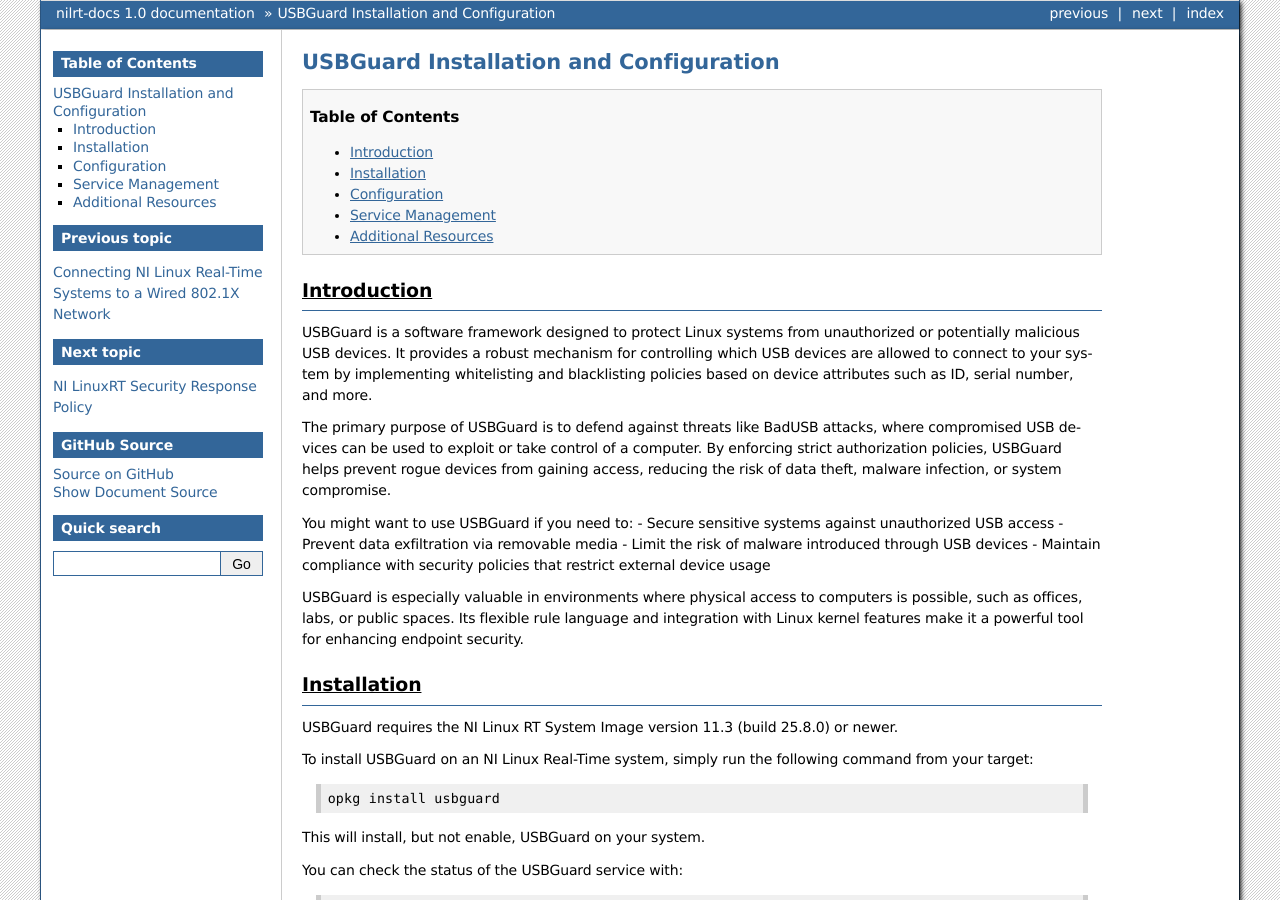
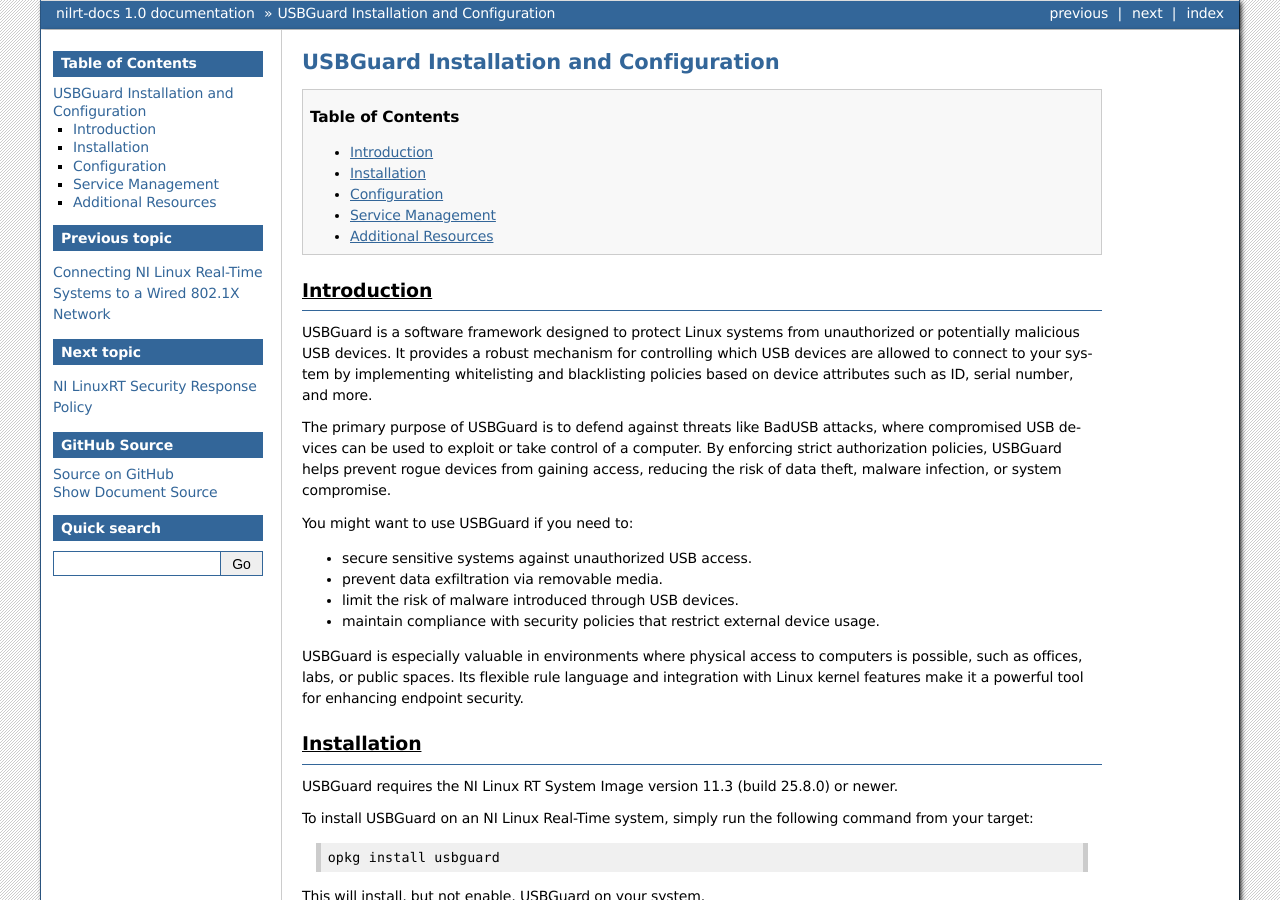
Before and after one commit to ni/nilrt-docs, a Sphinx documentation site: the page built from docs/source/usbguard/usbguard.rst, in a window 1280 px wide and 900 px high. Built offline with Sphinx 7.4.7, drawn with Linux system fonts in a browser that asks for light colours.

```diff
--- a/docs/source/usbguard/usbguard.rst
+++ b/docs/source/usbguard/usbguard.rst
@@ -20,10 +20,11 @@ policies, USBGuard helps prevent rogue devices from gaining access, reducing the
 malware infection, or system compromise.
 
 You might want to use USBGuard if you need to:
-- Secure sensitive systems against unauthorized USB access
-- Prevent data exfiltration via removable media
-- Limit the risk of malware introduced through USB devices
-- Maintain compliance with security policies that restrict external device usage
+
+- secure sensitive systems against unauthorized USB access.
+- prevent data exfiltration via removable media.
+- limit the risk of malware introduced through USB devices.
+- maintain compliance with security policies that restrict external device usage.
 
 USBGuard is especially valuable in environments where physical access to computers is possible, such as
 offices, labs, or public spaces. Its flexible rule language and integration with Linux kernel features make
```
